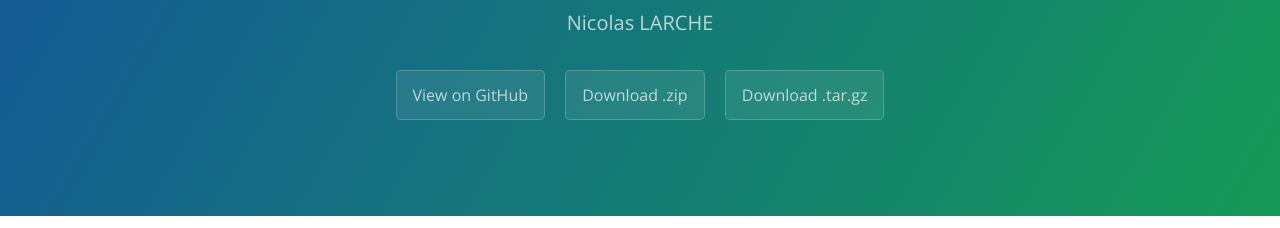
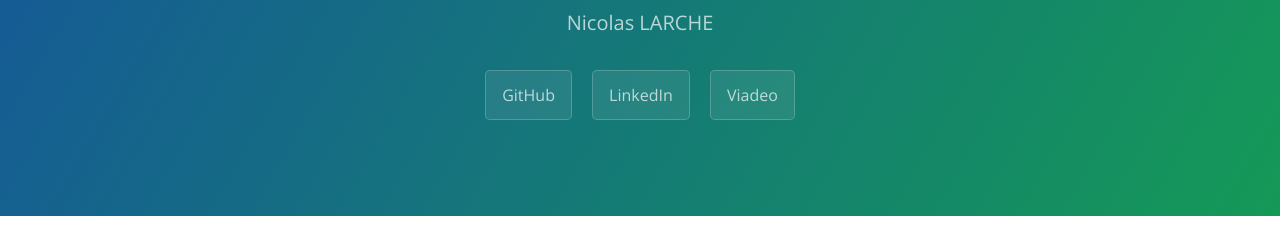
Before and after one commit to nlarche/curriculum_vitae, a plain HTML site: page index.html in a window 1280 px wide. Shown: the part 167-395 px from the top of the page. Drawn offline with nearby package versions, Linux system fonts and the light colour scheme.

Commit message:
Update index.html

```diff
--- a/index.html
+++ b/index.html
@@ -13,9 +13,9 @@
     <section class="page-header">
       <h1 class="project-name">Développeur web Full Stack</h1>
       <h2 class="project-tagline">Nicolas LARCHE</h2>
-      <a href="https://github.com/nlarche/curriculum_vitae" class="btn">View on GitHub</a>
-      <a href="https://github.com/nlarche/curriculum_vitae/zipball/master" class="btn">Download .zip</a>
-      <a href="https://github.com/nlarche/curriculum_vitae/tarball/master" class="btn">Download .tar.gz</a>
+      <a href="https://github.com/nlarche/curriculum_vitae" class="btn">GitHub</a>
+      <a href="https://fr.linkedin.com/in/nicolas-larché-37214971" class="btn">LinkedIn</a>
+      <a href="http://www.viadeo.com/p/0021a8g8aolzlzuk?viewType=main" class="btn">Viadeo</a>
     </section>
 
     <section class="main-content">
```
